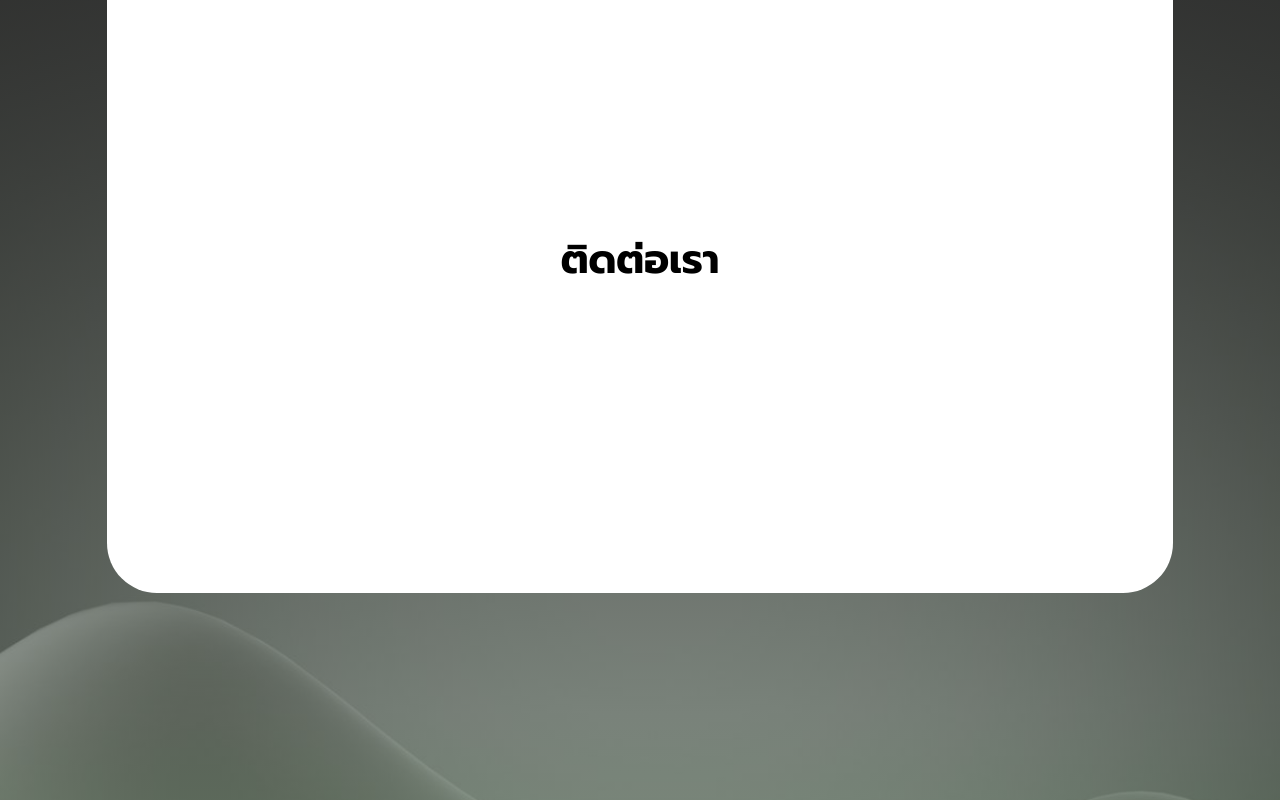
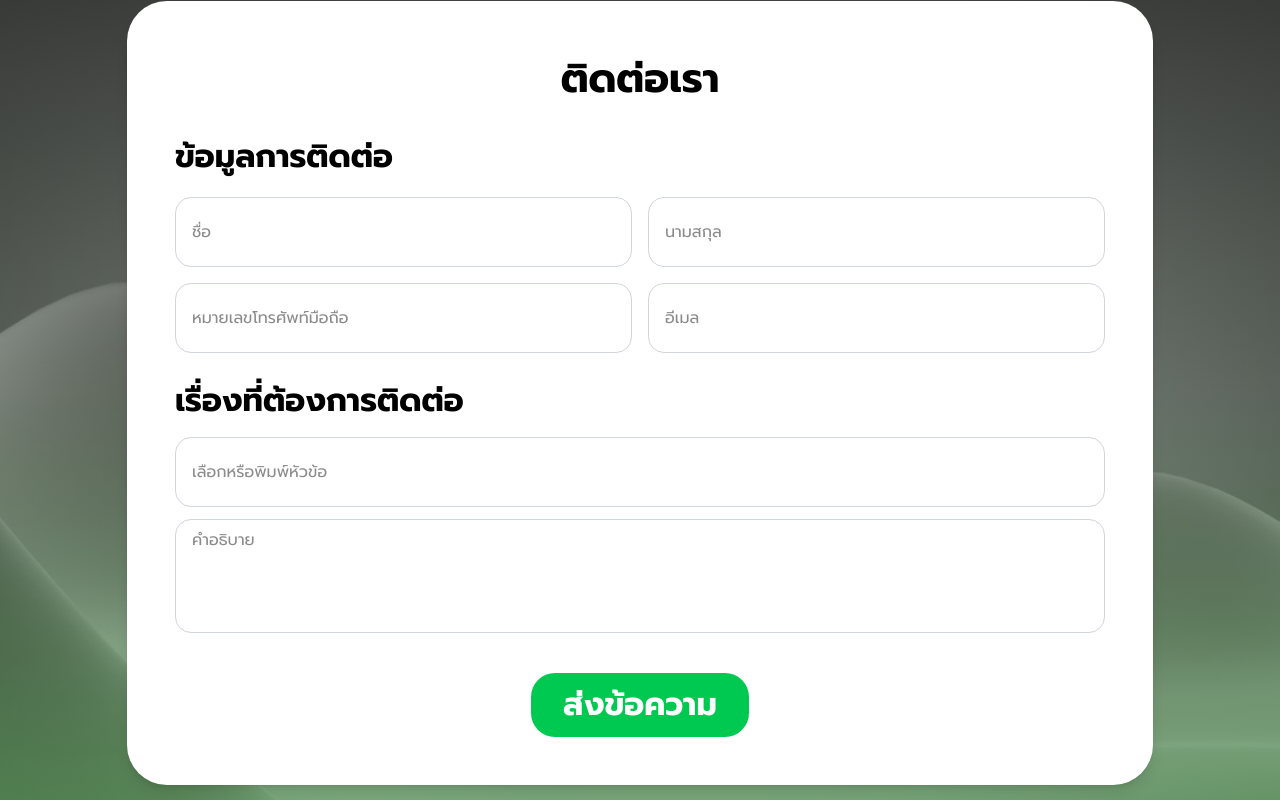
Before and after one commit to Pansitthanasap/homepage, a Next.js app: page / in a window 1280 px wide. Shown: the part 5740-6540 px from the top of the page. Built offline with nearby package versions, Linux system fonts and the light colour scheme.

Commit message:
feat: enhance ContactUs component with improved form layout and input fields

```diff
--- a/src/app/(home)/components/ContactUs.tsx
+++ b/src/app/(home)/components/ContactUs.tsx
@@ -3,20 +3,100 @@ import contact_us_bg from "../../../../public/contact-us-bg.png";
 
 export default function ContactUs() {
   return (
-        <div className="relative flex flex-col" id="contact">
+    <div
+      className="relative flex flex-col h-[calc(100vh*4/3)] overflow-hidden"
+      id="contact"
+    >
+      {/* 🔹 พื้นหลังเต็มพื้นที่ (h-screen * 4/3) */}
+      <div className="absolute inset-0">
         <Image
           src={contact_us_bg}
           alt="Contact Us Background"
-                className="w-full"
+          className="w-full h-full object-cover"
           draggable={false}
         />
-            <div className="absolute top-0 left-0 w-full h-full bg-linear-to-b from-[#2D2D2D] via-[#324233]/50 to-[#4CAF50]/60" />
-            <div className="absolute top-0 left-0 w-full h-screen flex justify-center items-center">
-                <div className="bg-white w-5/6 h-10/12 rounded-[50px] flex justify-center items-center">
-                    <div className="text-[40px] text-black font-bold">ติดต่อเรา</div>
-                    <form action=""></form>
+        <div className="absolute inset-0 bg-gradient-to-b from-[#2D2D2D] via-[#324233]/50 to-[#4CAF50]/60" />
+      </div>
+
+      {/* 🔹 กล่องฟอร์ม */}
+      <form className="relative flex justify-center items-center h-full">
+        <div className="bg-white w-auto rounded-[40px] shadow-lg p-8 md:p-12 flex flex-col gap-6">
+          <div className="text-[28px] md:text-[40px] font-bold text-center text-black">
+            ติดต่อเรา
+          </div>
+
+          {/* ข้อมูลการติดต่อ */}
+          <div className="flex flex-col gap-4">
+            <h3 className="text-[20px] md:text-[32px] font-bold text-black">
+              ข้อมูลการติดต่อ
+            </h3>
+
+            <div className="grid grid-cols-1 md:grid-cols-2 gap-4">
+              <input
+                type="text"
+                placeholder="ชื่อ"
+                required
+                className="border border-gray-300 rounded-2xl px-4 w-[457px] h-[70px] focus:outline-none focus:ring-2 focus:ring-green-400"
+              />
+              <input
+                type="text"
+                placeholder="นามสกุล"
+                required
+                className="border border-gray-300 rounded-2xl px-4 w-[457px] h-[70px] focus:outline-none focus:ring-2 focus:ring-green-400"
+              />
+              <input
+                type="tel"
+                pattern="[0-9]{10}"
+                autoComplete="on"
+                placeholder="หมายเลขโทรศัพท์มือถือ"
+                required
+                className="border border-gray-300 rounded-2xl px-4 w-[457px] h-[70px] focus:outline-none focus:ring-2 focus:ring-green-400"
+              />
+              <input
+                type="email"
+                placeholder="อีเมล"
+                required
+                className="border border-gray-300 rounded-2xl px-4 w-[457px] h-[70px] focus:outline-none focus:ring-2 focus:ring-green-400"
+              />
             </div>
           </div>
+
+          {/* เรื่องที่ต้องการติดต่อ */}
+          <div className="flex flex-col gap-3">
+            <label className="text-[20px] md:text-[32px] font-bold text-black">
+              เรื่องที่ต้องการติดต่อ
+            </label>
+
+            <input
+              list="contact-topics"
+              placeholder="เลือกหรือพิมพ์หัวข้อ"
+              required
+              className="border border-gray-300 rounded-2xl px-4 py-2 h-[70px] w-full focus:outline-none focus:ring-2 focus:ring-green-400"
+            />
+
+            <datalist id="contact-topics">
+              <option value="ข้อมูลนักลงทุน" />
+              <option value="สมัครงาน" />
+              <option value="แนะนำ/ติชม และบริการ" />
+              <option value="ข้อมูลผู้ใช้งานเว็บไซต์" />
+            </datalist>
+
+            <textarea
+              rows={4}
+              placeholder="คำอธิบาย"
+              required
+              className="border border-gray-300 rounded-2xl px-4 py-2 w-full resize-none focus:outline-none focus:ring-2 focus:ring-green-400"
+            />
+          </div>
+
+          {/* ปุ่มส่ง */}
+          <div className="flex justify-center mt-4">
+            <button className="bg-green-500 text-white font-semibold text-[32px] px-8 py-2 rounded-3xl hover:bg-green-600 transition">
+              ส่งข้อความ
+            </button>
+          </div>
+        </div>
+      </form>
     </div>
   );
 }
```
Lines whose indentation alone changed are shown as unchanged.
